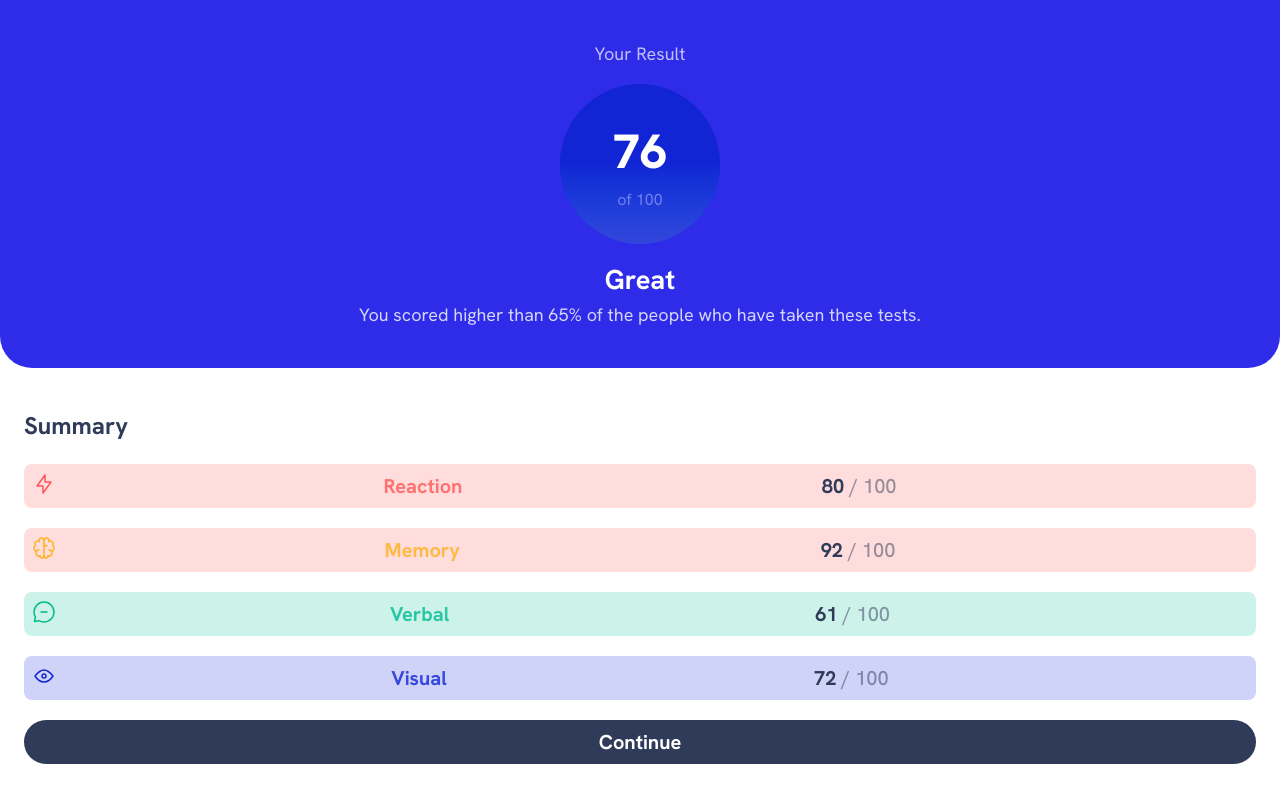
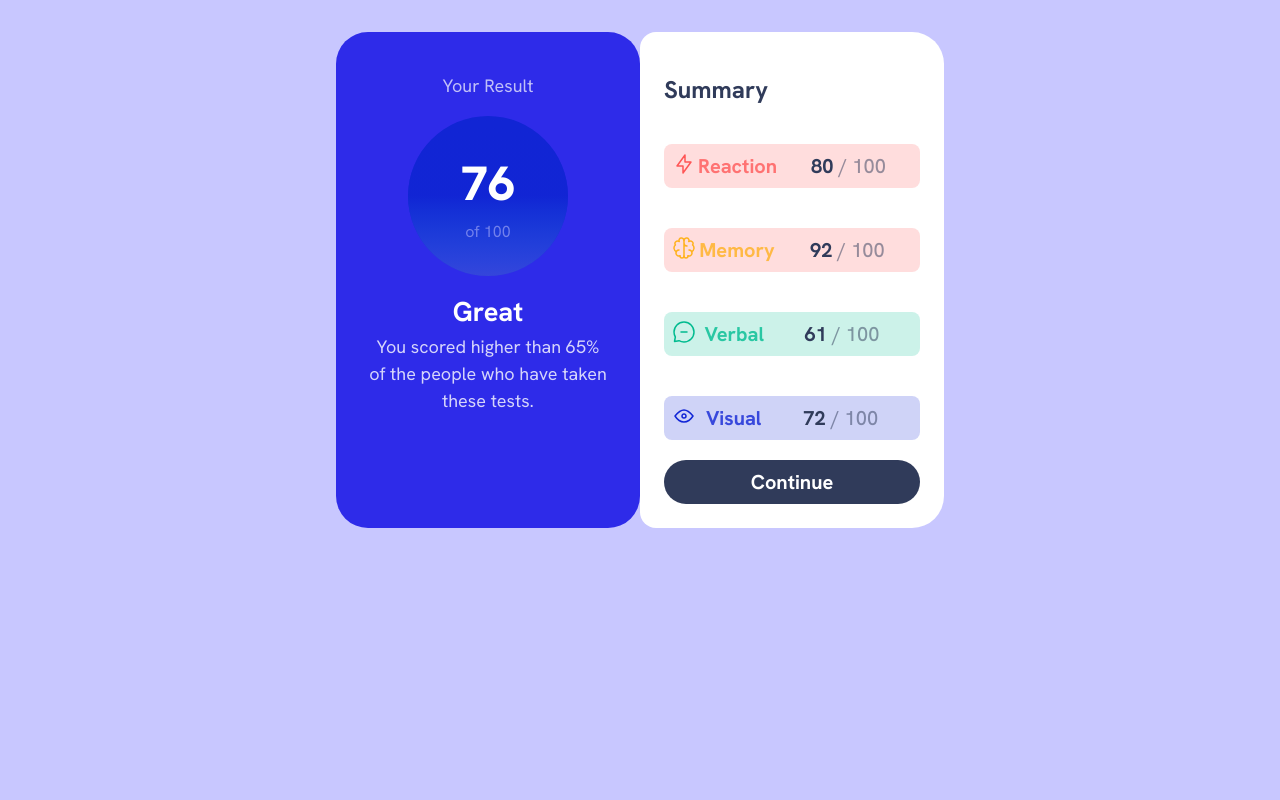
Before and after one commit to Jimztech/Result-Summary, a website built with Vite: page index.html in a window 1280 px wide. Built offline with nearby package versions, Linux system fonts and the light colour scheme.

Commit message:
completed

```diff
--- a/index.html
+++ b/index.html
@@ -9,10 +9,10 @@
 
   <title>Results summary</title>
 </head>
-<body class="font-[HankenGrotesk]">
+<body class="font-[HankenGrotesk] lg:bg-light-lavender">
 
-  <main class="grid grid-cols-[1fr]">
-    <section class="bg-light-royal-blue flex flex-col items-center px-8 py-10 rounded-b-[2rem]">
+  <main class="grid grid-cols-[1fr] lg:grid-cols-2 lg:p-8 lg:max-w-2xl lg:mx-auto">
+    <section class="bg-light-royal-blue flex flex-col items-center px-8 py-10 rounded-b-[2rem] lg:rounded-t-[2rem]">
       <h1 class="text-white opacity-70 text-lg">Your Result</h1>
 
       <div class="relative w-40 h-40 rounded-full bg-cobalt-blue flex flex-col items-center justify-center my-4">
@@ -28,7 +28,7 @@
       </p>
     </section>
 
-    <section class="py-6 px-6">
+    <section class="py-6 px-6 lg:flex lg:flex-col bg-white lg:rounded-r-[2rem] lg:rounded-l-[1rem]">
       <h2 class="text-dark-gray-blue text-[1.5rem] font-bold my-4">Summary</h2>
 
       <div class="flex flex-row justify-evenly relative my-5 bg-light-red/20 py-2 rounded-lg">
```
Also changed, not shown: README-template.md (deleted), README.md (deleted).
